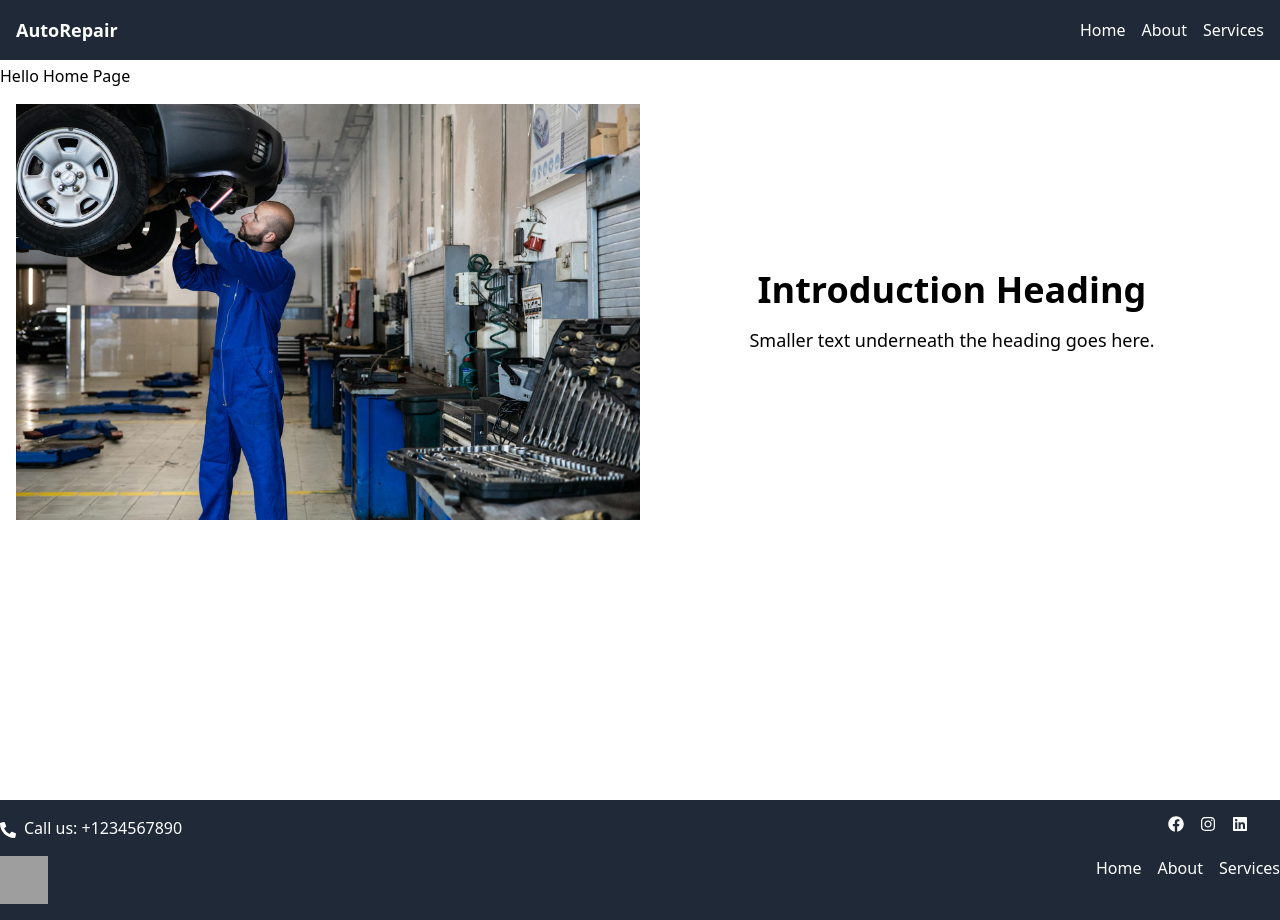
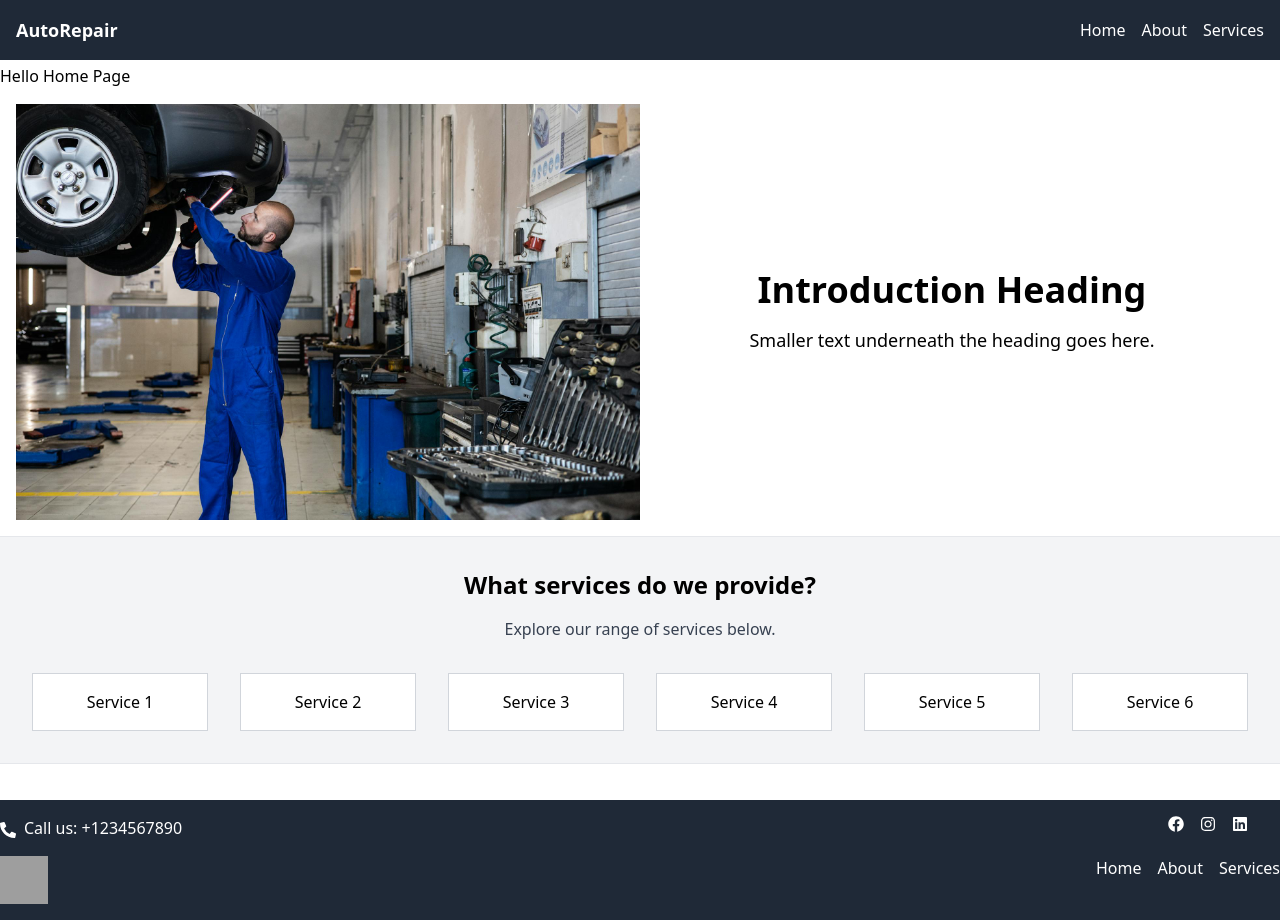
Before and after one commit to johnlombardi389/auto-website, a React (Vite) app: page / in a window 1280 px wide. Built offline with nearby package versions, Linux system fonts and the light colour scheme; grey boxes are pictures that could not be loaded; some icons are missing.

Commit message:
Created and styled a services grid section

```diff
--- /dev/null
+++ b/src/components/Services.jsx
@@ -0,0 +1,42 @@
+const Services = () => {
+  return (
+    <section className="bg-gray-100 border-t border-gray-200 border-b p-8 text-center">
+      <h3 className="text-2xl font-bold mb-4">What services do we provide?</h3>
+      <p className="text-gray-700 mb-8">Explore our range of services below.</p>
+
+      <div className="grid grid-cols-2 md:grid-cols-3 lg:grid-cols-6 gap-8">
+        {/* Service Box 1 */}
+        <div className="bg-white p-4 text-center border border-gray-300">
+          <p>Service 1</p>
+        </div>
+
+        {/* Service Box 2 */}
+        <div className="bg-white p-4 text-center border border-gray-300">
+          <p>Service 2</p>
+        </div>
+
+        {/* Service Box 3 */}
+        <div className="bg-white p-4 text-center border border-gray-300">
+          <p>Service 3</p>
+        </div>
+
+        {/* Service Box 4 */}
+        <div className="bg-white p-4 text-center border border-gray-300">
+          <p>Service 4</p>
+        </div>
+
+        {/* Service Box 5 */}
+        <div className="bg-white p-4 text-center border border-gray-300">
+          <p>Service 5</p>
+        </div>
+
+        {/* Service Box 6 */}
+        <div className="bg-white p-4 text-center border border-gray-300">
+          <p>Service 6</p>
+        </div>
+      </div>
+    </section>
+  );
+};
+
+export default Services;
--- a/src/pages/Home.jsx
+++ b/src/pages/Home.jsx
@@ -1,11 +1,13 @@
 // Components
 import Intro from "../components/Intro";
+import Services from "../components/Services";
 
 const Home = () => {
   return (
     <main className="min-h-screen pt-16">
       <h1>Hello Home Page</h1>
       <Intro />
+      <Services />
     </main>
   );
 };
```
